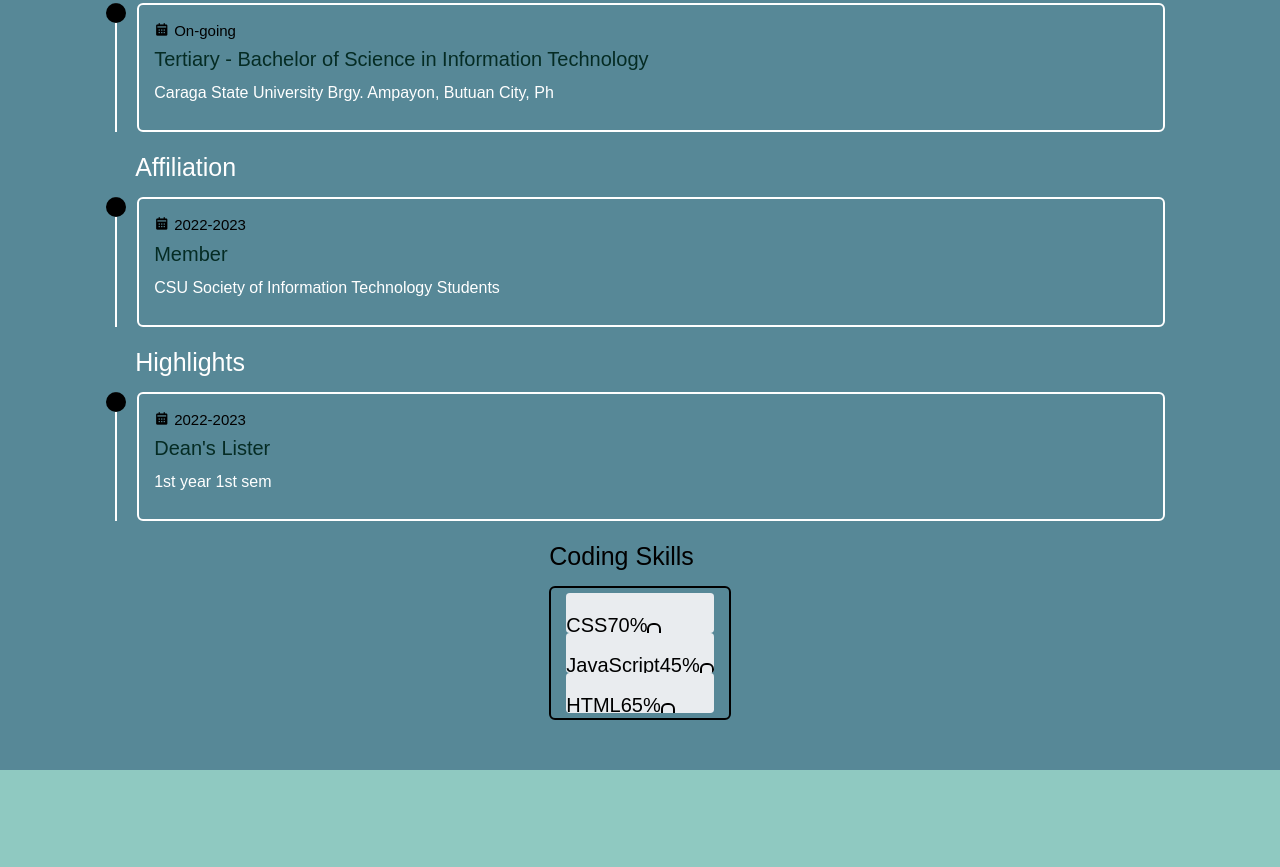
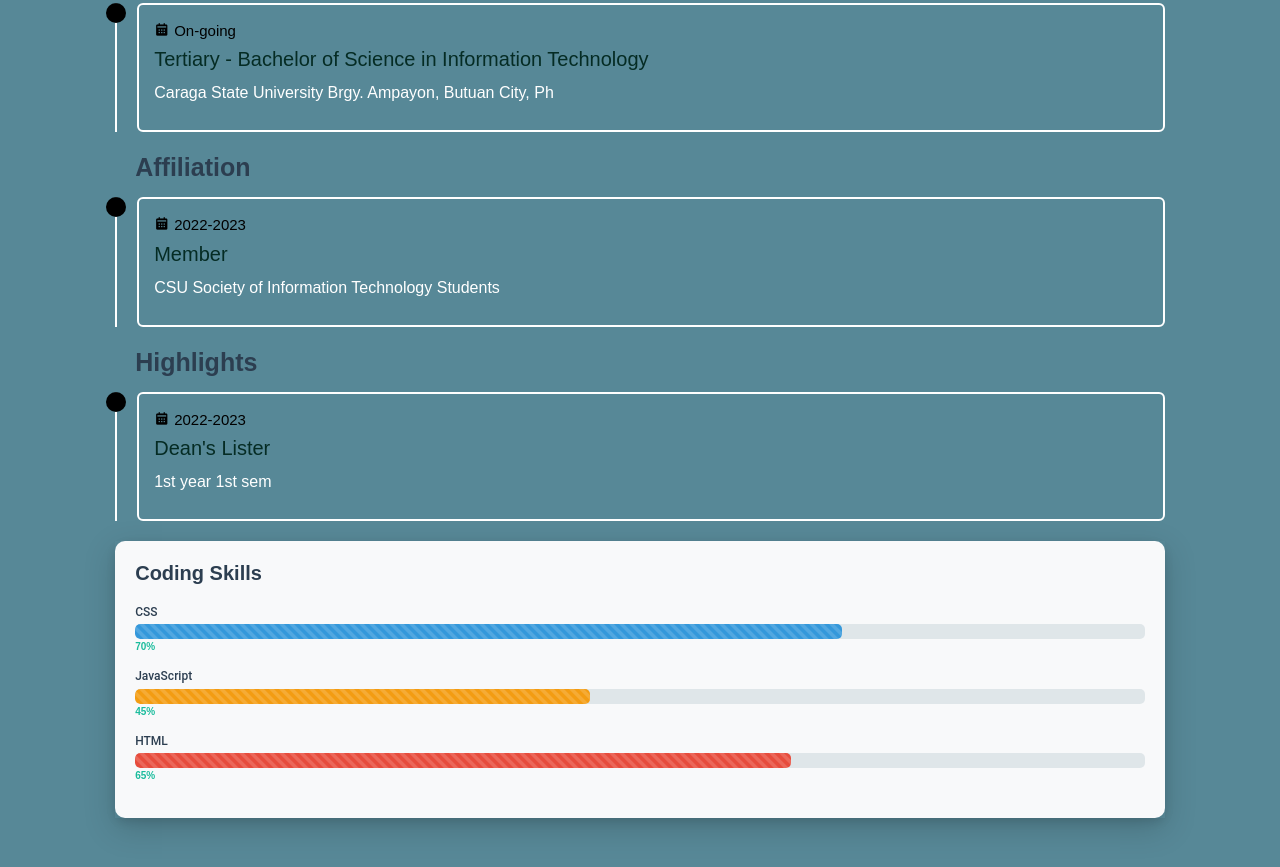
Before and after one commit to mayestroga/kkkk, a plain HTML site: page index.html in a window 1280 px wide. Shown: the part 1885-2752 px from the top of the page. Drawn offline with nearby package versions, Linux system fonts and the light colour scheme.

Commit message:
making some fix

```diff
--- a/index.html
+++ b/index.html
@@ -23,7 +23,7 @@
                 <a href="#about">About</a>
                 <a href="#education">Education</a>
                 <a href="#certificate">Certifications</a>
-                <a href="#portfolio">Portfolio</a>
+                <a href="#project">Portfolio</a>
                 <a href="#contact">Contact</a>
 
                 <span class="active-nav"></span>
@@ -124,31 +124,46 @@
                     </div>
                 </div>
             </div>
-
-            <div class="edu-row"></div>
-                <div class="edu-column">
+            <div class="container shadow-lg">
+                <div class="row edu-row">
+                    <div class="col-lg-8 col-md-10 col-sm-12 edu-column">
                         <h3 class="title">Coding Skills<span class="animate scroll" style="--i:2;"></span></h3>
 
                         <div class="edu-box">
                             <div class="edu-content">
+                                <!-- CSS Progress Bar -->
+                                <div class="progress-container mb-4">
+                                    <h4>CSS</h4>
                                     <div class="progress">
-                                <h3>CSS <span>70%</span></h3>
-                                <div class="bar"><span></span></div>
+                                        <div class="progress-bar progress-bar-striped progress-bar-animated" role="progressbar" data-width="70" style="width: 0%;"></div>
+                                    </div>
+                                    <span class="progress-percent" style="left: 0;">0%</span>
                                 </div>
 
+                                <!-- JavaScript Progress Bar -->
+                                <div class="progress-container mb-4">
+                                    <h4>JavaScript</h4>
                                     <div class="progress">
-                                <h3>JavaScript <span>45%</span></h3>
-                                <div class="bar"><span></span></div>
+                                        <div class="progress-bar progress-bar-striped progress-bar-animated bg-warning" role="progressbar" data-width="45" style="width: 0%;"></div>
+                                    </div>
+                                    <span class="progress-percent" style="left: 0;">0%</span>
                                 </div>
 
+                                <!-- HTML Progress Bar -->
+                                <div class="progress-container mb-4">
+                                    <h4>HTML</h4>
                                     <div class="progress">
-                                <h3>HTML <span>65%</span></h3>
-                                <div class="bar"><span></span></div>
+                                        <div class="progress-bar progress-bar-striped progress-bar-animated bg-danger" role="progressbar" data-width="65" style="width: 0%;"></div>
+                                    </div>
+                                    <span class="progress-percent" style="left: 0;">0%</span>
                                 </div>
                             </div>
                             <span class="animate scroll" style="--i:3;"></span>
                         </div>
                     </div>
+                </div>
+            </div>
+
             </div>
         </section>
 
--- a/script.js
+++ b/script.js
@@ -93,3 +93,52 @@ document.getElementById('contact-form').addEventListener('submit', function(even
 
     footer.classList.toggle('show-animate', this.innerHeight + this.scrollY >= document.scrollingElement.scrollHeight);
 }
+
+document.addEventListener("DOMContentLoaded", function() {
+    // Function to animate the progress bar
+    function animateProgressBar(progressContainer) {
+        const progressBar = progressContainer.querySelector('.progress-bar');
+        const progressPercent = progressContainer.querySelector('.progress-percent');
+        const targetWidth = progressBar.getAttribute('data-width');
+
+        // Set initial width and percent position
+        let currentWidth = 0;
+        let interval = setInterval(function() {
+            if (currentWidth >= targetWidth) {
+                clearInterval(interval);
+            } else {
+                currentWidth++;
+                progressBar.style.width = currentWidth + '%';
+                progressPercent.style.left = currentWidth + '%';
+                progressPercent.textContent = currentWidth + '%';
+            }
+        }, 20);
+    }
+
+    // Set up IntersectionObserver
+    const observerOptions = {
+        root: null,
+        rootMargin: '0px',
+        threshold: 0.1
+    };
+
+    // Create an observer callback
+    const observerCallback = function(entries, observer) {
+        entries.forEach(entry => {
+            if (entry.isIntersecting) {
+                const progressContainer = entry.target;
+                animateProgressBar(progressContainer);
+                observer.unobserve(progressContainer);
+            }
+        });
+    };
+
+
+    const observer = new IntersectionObserver(observerCallback, observerOptions);
+
+
+    const progressContainers = document.querySelectorAll('.progress-container');
+    progressContainers.forEach(function(container) {
+        observer.observe(container);
+    });
+});
--- a/style.css
+++ b/style.css
@@ -117,7 +117,6 @@ section {
     -webkit-text-stroke: .7px var(--main-color);
     background-image: linear-gradient(var(--main-color), rgb(9, 73, 54));
     background-repeat: no-repeat;
-    -webkit-background-clip: text;
     background-position: -33rem 0;
 }
 
@@ -400,14 +399,14 @@ span {
 .title-link {
     display: flex;
     align-items: center;
-    gap:
+
 }
 
 .link-icon {
     color: rgb(11, 48, 43);
     font-size: 20px;
     text-decoration: none;
-    transition: color 0.3s;
+    transition: color 0.3s ease-in-out;
 }
 
 .link-icon:hover {
@@ -527,8 +526,8 @@ span {
     gap: 5rem;
 }
 
-.edu-row .edu-column{
-    flex: 1 1 40rem;
+.edu-row .edu-column {
+    flex: 1 1 50rem; /* Increased from 40rem to 50rem */
 }
 
 .wrapper {
@@ -578,84 +577,6 @@ span {
     pointer-events: none;
 }
 
-.edu-column .title {
-    position: relative;
-    color: #000000;
-    display: inline-block;
-    font-size: 2.5rem;
-    margin: 0 0 1.5rem;
-}
-
-.edu-column .edu-box{
-    position: relative;
-}
-
-.edu-box .edu-content {
-    position: relative;
-    border: .2rem solid var(--main-color);
-    border-radius: .6rem;
-    padding: .5rem 1.5rem;
-    z-index: 1;
-    overflow: hidden;
-}
-
-.edu-box .edu-content::before{
-    content: '';
-    position: absolute;
-    top: 0;
-    left: 0;
-    width: 0;
-    height: 100%;
-    background: var(--bg-color);
-    z-index: -1;
-    transition: .5s;
-}
-
-.edu-box .edu-content:hover::before{
-    width: 100%;
-}
-
-.edu-content .progress {
-    padding: 2rem 0;
-}
-
-.edu-content .progress h3 {
-    font-size: 2rem;
-    color: #000000;
-    display: flex;
-    justify-content: space-between;
-}
-
-.edu-content .progress h3 span{
-    color: var(--main-color);
-}
-
-.edu-content .progress .bar {
-    height: 2.5rem;
-    border-radius: .6rem;
-    border: .2rem solid var(--main-color);
-    padding: .5rem;
-    margin: 1rem 0;
-}
-
-.edu-content .progress .bar span {
-    display: block;
-    height: 100%;
-    border-radius: 3rem;
-    background: var(--main-color);
-}
-
-.edu-column:nth-child(1) .edu-content .progress:nth-child(1) .bar span{
-    width: 70%;
-}
-
-.edu-column:nth-child(1) .edu-content .progress:nth-child(2) .bar span{
-    width: 45%;
-}
-
-.edu-column:nth-child(1) .edu-content .progress:nth-child(3) .bar span{
-    width: 65%;
-}
 
 /*portfolio*/
 
@@ -664,7 +585,7 @@ span {
 }
 
 .project__card {
-    background-color: var(--first-color-alt);
+    background-color: #2c3e50;;
     display: flex;
     flex-direction: column;
     height: 100%;
@@ -1132,3 +1053,96 @@ border-top-color: #f9c922; /* Chrome, Opera 15+, Safari 5+ */ animation: spin 1.
 		transform: rotate(360deg);  /* Firefox 16+, IE 10+, Opera */
 	}
 }
+
+
+.edu-column {
+    padding: 2rem;
+    background-color: #f8f9fa;
+    border-radius: 10px;
+    box-shadow: 0px 4px 10px rgba(0, 0, 0, 0.1);
+}
+
+/* Title Styling */
+.title {
+    font-family: 'Poppins', sans-serif;
+    font-size: 2rem;
+    font-weight: 600;
+    color: #2c3e50;
+    margin-bottom: 2rem;
+}
+
+/* Sub-heading for each progress bar */
+.edu-content h4 {
+    font-family: 'Roboto', sans-serif;
+    font-size: 1.2rem;
+    font-weight: 500;
+    color: #2c3e50;
+    display: flex;
+    justify-content: space-between;
+    margin-bottom: 0.5rem;
+}
+
+/* Progress bar percentage styling */
+.progress-percent {
+    font-weight: 600;
+    color: #1abc9c;
+}
+
+/* Progress bar styling */
+.progress {
+    height: 1.5rem;
+    background-color: #dfe6e9;
+    border-radius: 5px;
+}
+/* css ni cya direa */
+.progress-bar {
+    background-color: #3498db;
+    transition: width 2s ease-in-out;
+    border-radius: 5px;
+}
+
+/* Javscript */
+.bg-warning {
+    background-color: #f39c12 !important;
+}
+/* html */
+.bg-danger {
+    background-color: #e74c3c !important;
+}
+
+
+@media (max-width: 768px) {
+    .edu-column {
+        padding: 1rem;
+    }
+}
+
+.progress-container {
+    margin-bottom: 1.5rem;
+}
+
+
+@keyframes progress-animation {
+    0% {
+        width: 0;
+    }
+    100% {
+        width: 100%;
+    }
+}
+
+
+.progress-container {
+    position: relative;
+    margin-bottom: 1.5rem;
+}
+
+/* para ma responsive via css */
+@keyframes progress-animation {
+    0% {
+        width: 0;
+    }
+    100% {
+        width: 100%;
+    }
+}
```
Lines whose indentation alone changed are shown as unchanged.
